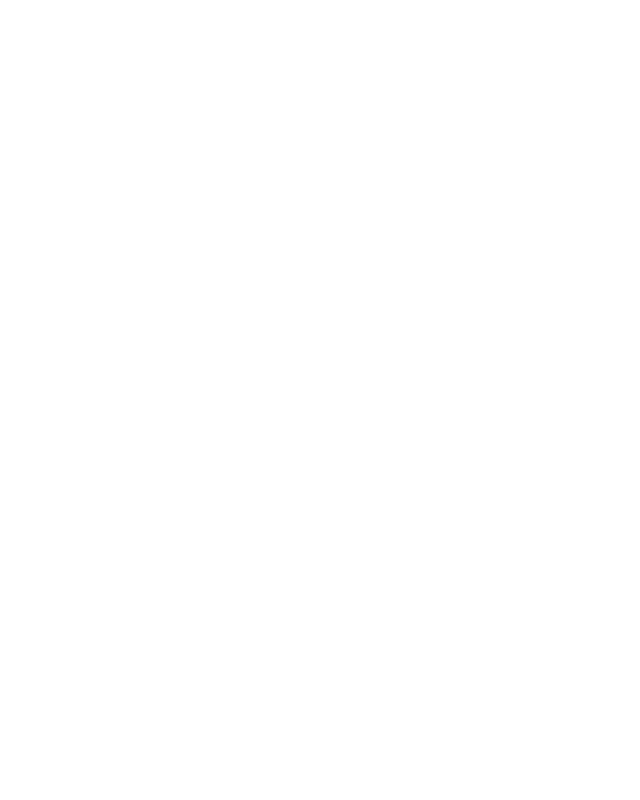
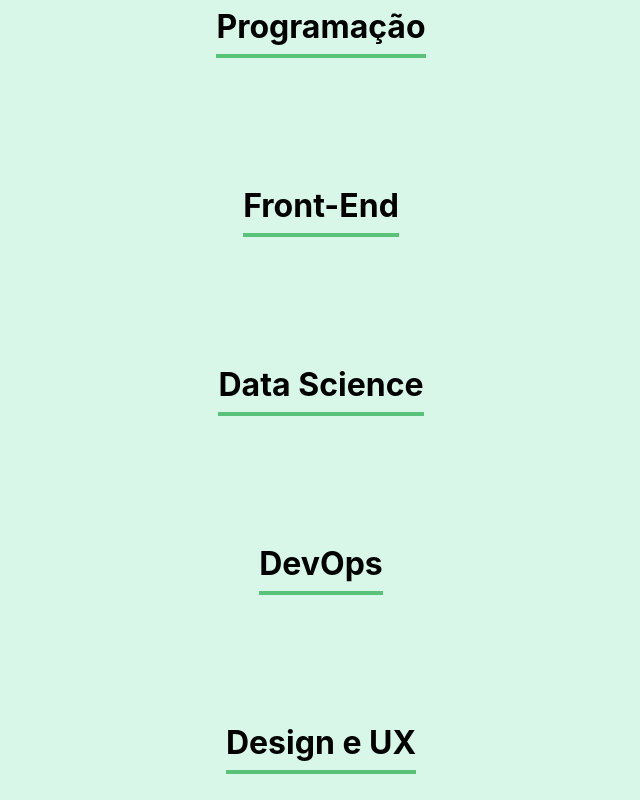
Before and after one commit to joaometzdorf/organo, a React (Create React App) app: page / in a window 1280 px wide. Shown: the part 1520-2320 px from the top of the page, without its empty margins (319-959 px from the left). Before the commit the page ends 1463 px from the top, so only its background shows below. Built offline with nearby package versions, Linux system fonts and the light colour scheme.

Commit message:
Criando componente Time

```diff
--- a/src/App.js
+++ b/src/App.js
@@ -1,6 +1,7 @@
 import { useState } from "react";
 import Banner from "./components/Banner";
 import Formulario from "./components/Formulario";
+import Time from "./components/Time";
 
 function App() {
   const [colaboradores, setColaboradores] = useState([]);
@@ -18,6 +19,13 @@
           aoNovoColaboradorAdicionado(colaborador)
         }
       />
+      <Time nome="Programação" />
+      <Time nome="Front-End" />
+      <Time nome="Data Science" />
+      <Time nome="DevOps" />
+      <Time nome="Design e UX" />
+      <Time nome="Mobile" />
+      <Time nome="Inovação e Gestão" />
     </div>
   );
 }
--- /dev/null
+++ b/src/components/Time/Time.css
@@ -0,0 +1,12 @@
+.time {
+    text-align: center;
+    padding: 2rem;
+    background-color: #D9F7E9;
+}
+
+.time h3 {
+    font-size: 2rem;
+    border-bottom: 4px solid #57C278;
+    display: inline-block;
+    padding-bottom: .5rem;
+}
--- /dev/null
+++ b/src/components/Time/index.js
@@ -0,0 +1,11 @@
+import "./Time.css";
+
+const Time = (props) => {
+    return (
+        <section className="time">
+            <h3>{props.nome}</h3>
+        </section>
+    )
+};
+
+export default Time;
```
